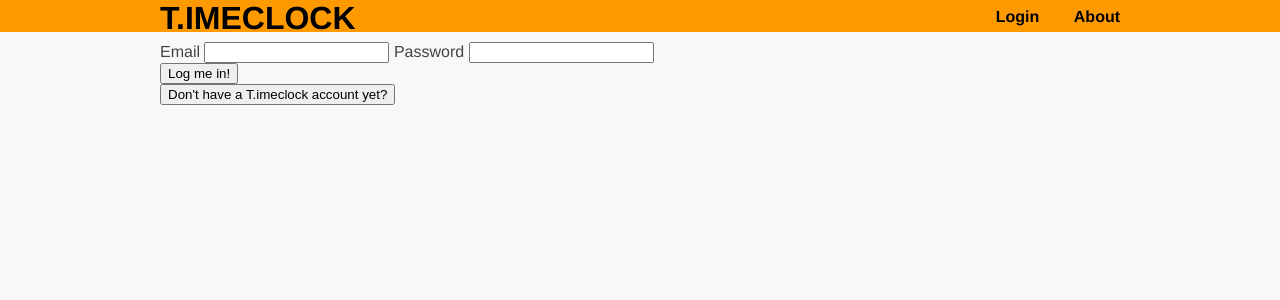
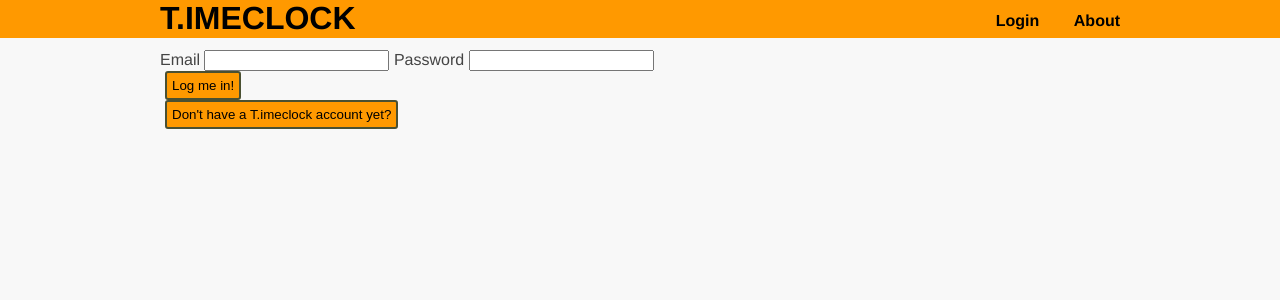
Before and after one commit to mileswwatkins/t.imeclock, a Flask app: page /login in a window 1280 px wide. Shown: the top 300 px of the page. Run offline with Flask 2, Linux system fonts and the light colour scheme.

Commit message:
More CSS tweaking

```diff
--- a/static/css/main.css
+++ b/static/css/main.css
@@ -2,6 +2,7 @@ body {
   margin: 0;
   padding: 0;
   font-family: "Helvetica Neue", Helvetica, Arial, sans-serif;
+  font-size: 12pt;
   color: #444;
   background-color: #F8F8F8;
 }
@@ -17,9 +18,9 @@ a:hover, a:visited, a:link, a:active {
 
 header {
   background-color: #FF9900;
-  height: 32px;
+  height: 38px;
   width: 100%;
-  margin-bottom: 10px;
+  margin-bottom: 12px;
 }
 
 header h1.logo {
@@ -36,7 +37,8 @@ header h1.logo {
 
 .menu {
   float: right;
-  margin-top: 8px;
+  margin-top: 12px;
+  font-size: 12pt;
 }
 
 .menu li {
@@ -61,33 +63,9 @@ header h1.logo {
   margin: 0 auto;
 }
 
-div.jumbo {
-  padding: 10px 0 30px 0;
-  background-color: #eeeeee;
-  -webkit-border-radius: 6px;
-     -moz-border-radius: 6px;
-          border-radius: 6px;
-}
-
-h2 {
-  font-size: 3em;
-  margin-top: 40px;
-  text-align: center;
-  letter-spacing: -2px;
-}
-
-h3 {
-  font-size: 1.7em;
-  font-weight: 100;
-  margin-top: 30px;
-  text-align: center;
-  letter-spacing: -1px;
-  color: #999;
-}
-
 /*
  * Style tables
-*/
+ */
 
 table {
   border-collapse: collapse;
@@ -101,3 +79,19 @@ table, th, td {
 th, td {
   padding:6px;
 }
+
+/*
+ * Style buttons
+ */
+input.submit {
+  -moz-border-radius: 3px;
+  -webkit-border-radius: 3px;
+  border-radius: 3px;
+  background-color: #FF9900;
+  border: 2px solid #4a5032;
+  display: inline-block;
+  margin: auto;
+  padding: 5px;
+  margin-left: 5px;
+  margin-right: 5px;
+}
--- a/templates/login.html
+++ b/templates/login.html
@@ -13,10 +13,10 @@
         {% endif %}
 
         <br>
-        <input type="submit" value="Log me in!">
+        <input class=submit type="submit" value="Log me in!">
     </form>
 
     <form action="/register">
-        <input type="submit" value="Don't have a T.imeclock account yet?">
+        <input class=submit type="submit" value="Don't have a T.imeclock account yet?">
     </form>
 {% endblock %}
```
